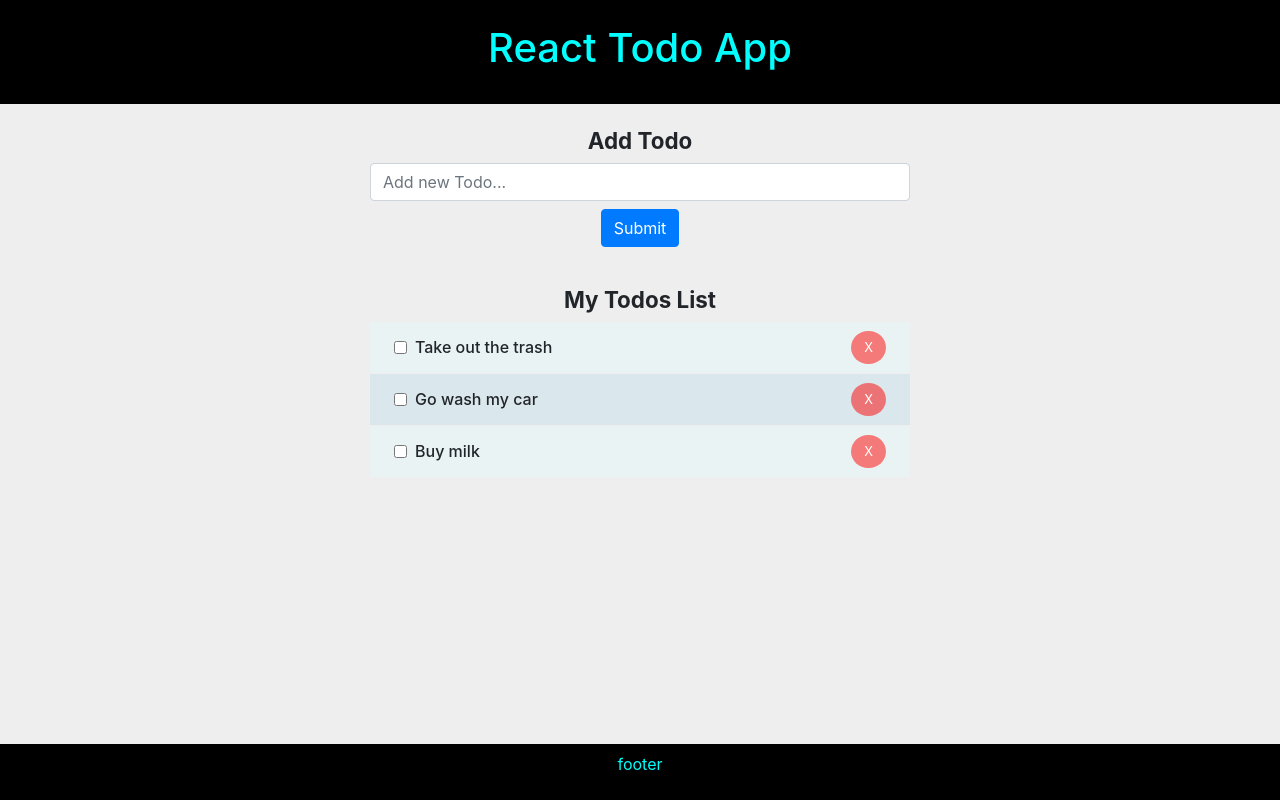
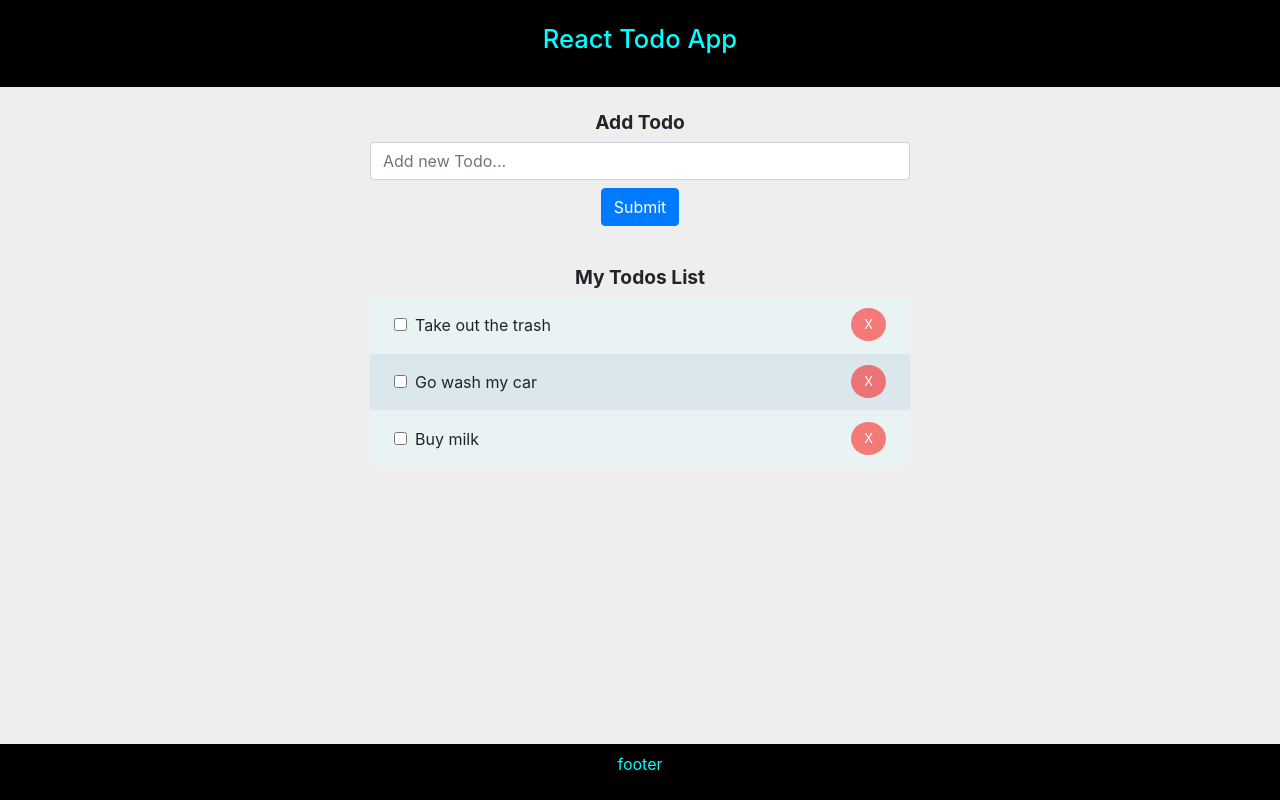
Before and after one commit to lucho20pt/react-todo-app-traversy, a React (Create React App) app: page / in a window 1280 px wide. Built offline with nearby package versions, Linux system fonts and the light colour scheme.

Commit message:
upd: h tags

```diff
--- a/src/App.scss
+++ b/src/App.scss
@@ -45,9 +45,21 @@ footer {
   }
 }
 
-.App{
+.App {
+  h1 {
+    font-size: 1.6rem;
+  }
   h2 {
     font-size: 1.4rem;
+  }
+  h3 {
+    font-size: 1.2rem;
+  }
+  h4 {
+    font-size: 1rem;
+  }
+  p {
+    font-size: 1rem;
   }
 }
 
@@ -70,10 +82,6 @@ footer {
         text-decoration: line-through;
       }
 
-      h3 {
-        font-size: 1rem;
-      }
-
       .btn {
         border-radius: 50%;
         background-color: rgba(255, 0, 0, 0.5);
--- a/src/components/Todos/AddTodo.js
+++ b/src/components/Todos/AddTodo.js
@@ -24,9 +24,9 @@ export class AddTodo extends Component {
 
                     <div className="col-md-6 mx-auto">
 
-                        <h2 className="text-center">
+                        <h3 className="text-center">
                             <strong>Add Todo</strong>
-                        </h2>
+                        </h3>
 
                         <form onSubmit={this.onSubmit}>
 
--- a/src/components/Todos/TodoItem.js
+++ b/src/components/Todos/TodoItem.js
@@ -21,9 +21,9 @@ export class TodoItem extends Component {
                     onChange={this.props.markComplete.bind( this, id )}
                 />
 
-                <h3 className={`d-block m-2 ${this.checkStyleCompleted() }`}>
+                <p className={`d-block m-2 ${this.checkStyleCompleted() }`}>
                     {title}
-                </h3>
+                </p>
 
                 <button className="btn ml-auto"
                     onClick={this.props.delTodo.bind( this, id )}
--- a/src/components/Todos/Todos.js
+++ b/src/components/Todos/Todos.js
@@ -9,9 +9,9 @@ class Todos extends Component {
         return (
             <section className="todos | my-4 mx-auto">
 
-                <h2 className="text-center">
+                <h3 className="text-center">
                     <strong>My Todos List</strong>
-                </h2>
+                </h3>
 
                 <div className="row">
                     <div className="col-lg-6 mx-auto">
```
Also changed, not shown: 1 other file (tests, documents, lock files or other folders).
